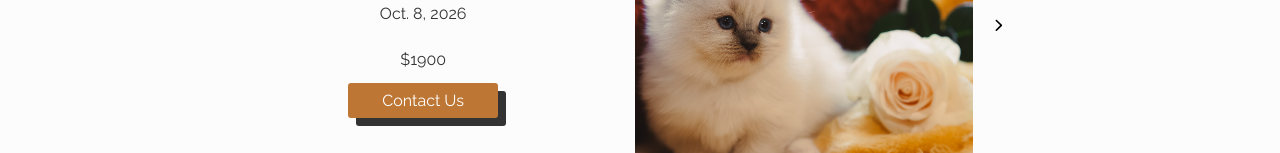
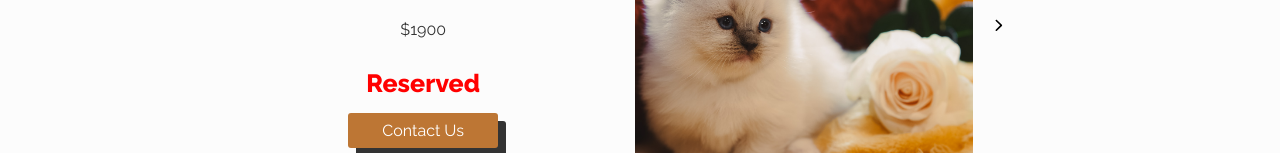
Before and after one commit to jus-mitchell/Rags-n-Wags, a plain HTML site: page html/kittens.html in a window 1280 px wide. Shown: the part 1623-1776 px from the top of the page. Drawn offline with Linux system fonts and the light colour scheme; files that its build step writes are made by us from their sources; a small style sheet from the web is missing; files whose address does not match are found by name.

Commit message:
Change status from 'SOLD' to 'Reserved' for kitten

```diff
--- a/html/kittens.html
+++ b/html/kittens.html
@@ -100,7 +100,7 @@
                     <h2>Vanilla</h2>
                     <p>Female Blue Point Mitted Ragdoll, Born Oct. 8, 2026</p>
                     <p>$1900</p>
-                    <!-- <p style="font-size: 25px; font-weight: 800; color: red;">SOLD</p> -->
+                    <p style="font-size: 25px; font-weight: 800; color: red;">Reserved</p>
                     <a class="btn" href="contact.html">Contact Us</a>
                 </div>
                 <div class="kittens_carousel">
```
